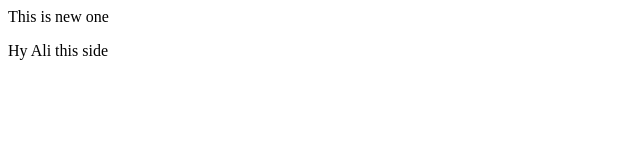
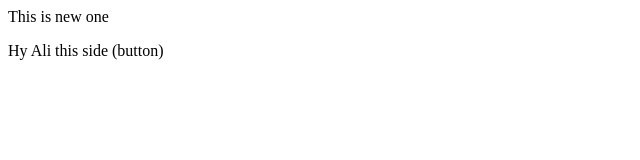
Before and after one commit to rocco8970/local-, a plain HTML site: page index.html in a window 1280 px wide. Shown: the full height of the page, 0-640 px from the left. Drawn offline with Linux system fonts and the light colour scheme.

```diff
--- a/index.html
+++ b/index.html
@@ -1,2 +1,2 @@
 <p> This is new one</p>
-<p> Hy Ali this side</p>
+<p> Hy Ali this side (button)</p>
```
